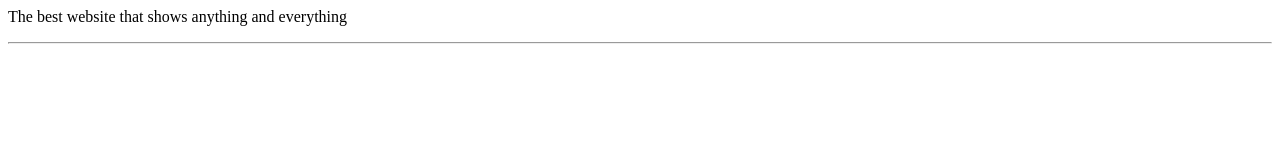
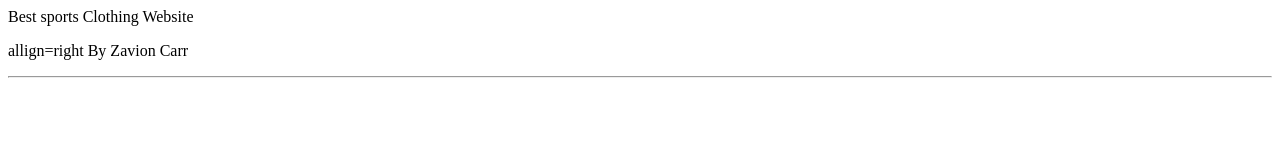
Before and after one commit to zavioncarr719/Sisyphus, a plain HTML site: page index.html in a window 1280 px wide. Drawn offline with Linux system fonts and the light colour scheme.

Commit message:
Update index.html

```diff
--- a/index.html
+++ b/index.html
@@ -1,6 +1,7 @@
 <html>
 <body>
-<p>The best website that shows anything and everything</p>
+<p>Best sports Clothing Website</p>
 </body>
 </html>
+<p>allign=right By Zavion Carr</p>
 <hr>
```
